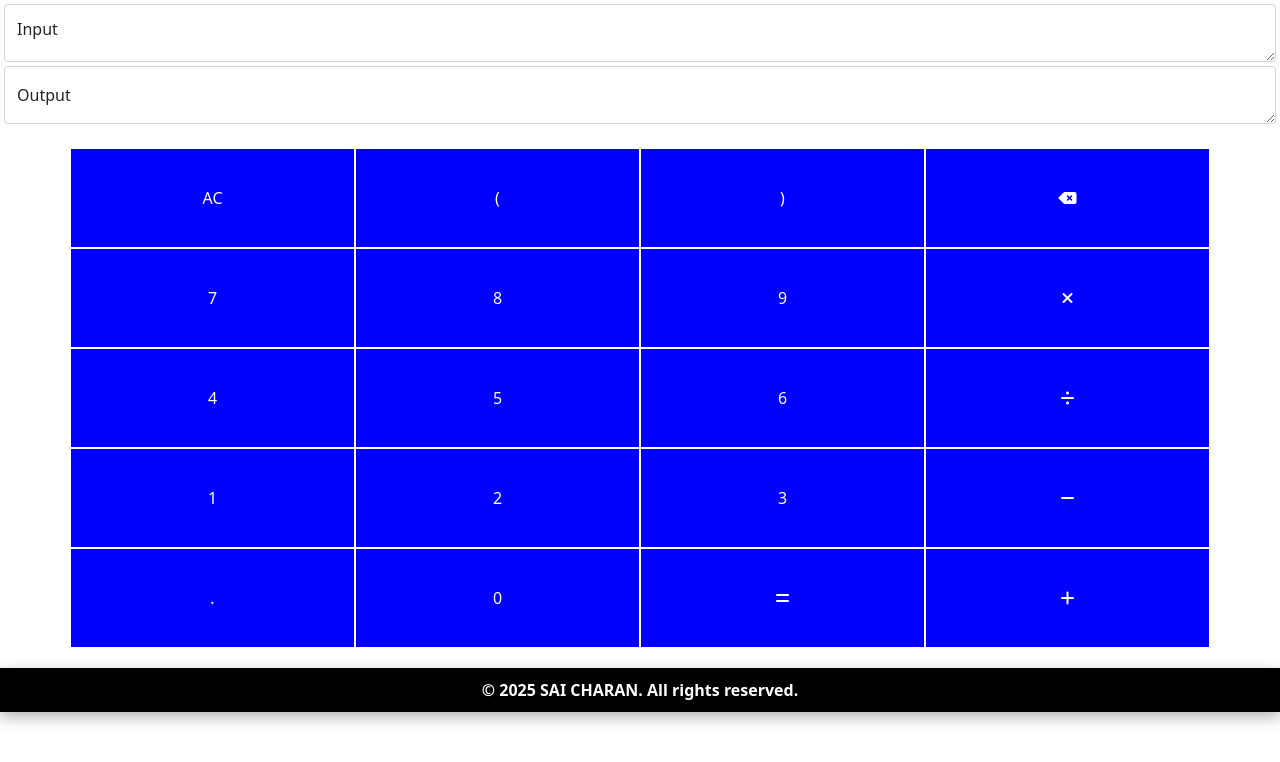
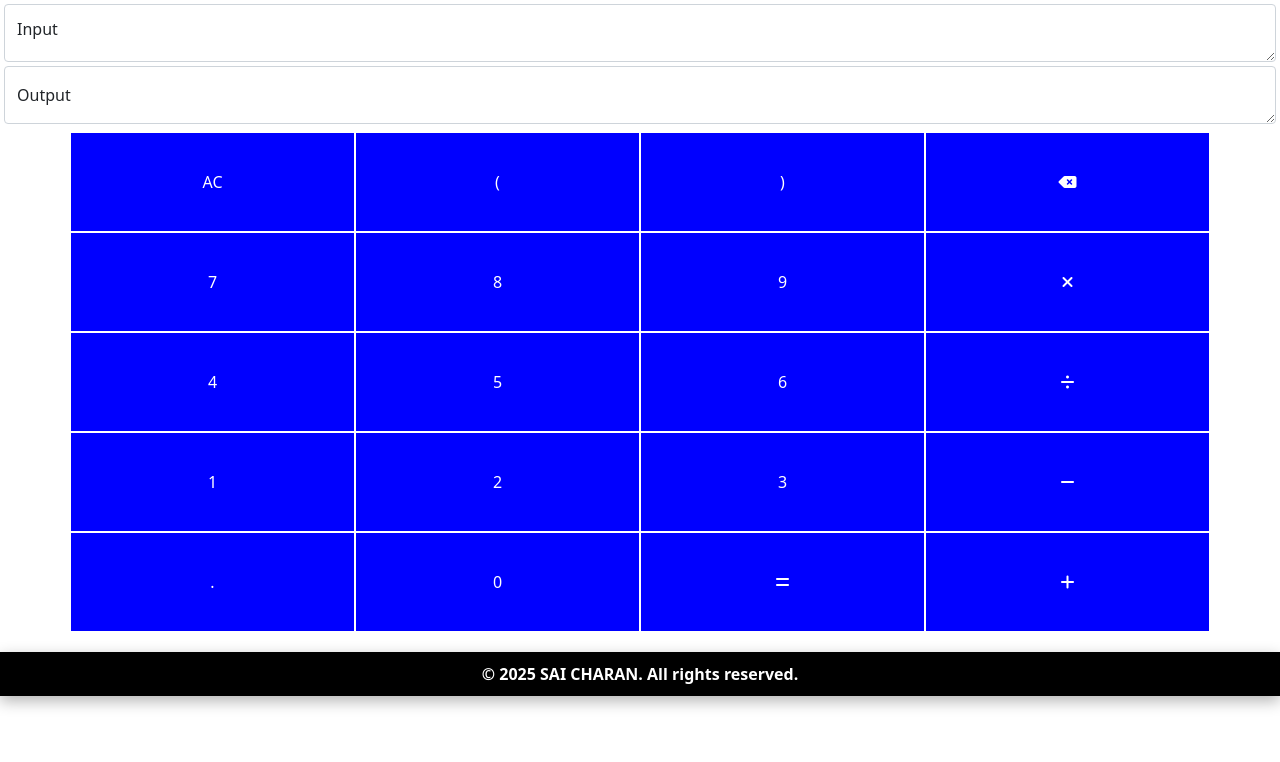
Before and after one commit to saicharan1100/Calculator, a plain HTML site: page index.html in a window 1280 px wide. Drawn offline with nearby package versions, Linux system fonts and the light colour scheme.

Commit message:
minor change

```diff
--- a/calc.js
+++ b/calc.js
@@ -41,6 +41,7 @@ document.getElementById('floatingTextarea').innerHTML=str;
       document.getElementById('opt').innerHTML= a+result;
       }
       catch(error){
+         alert("Invalid input");
          document.getElementById('opt').innerHTML= "Invalid input";
 
       }
--- a/index.html
+++ b/index.html
@@ -27,7 +27,7 @@
 
 
 
-  <div class="container mt-4">
+  <div class="container mt-2">
     <div class="row">
       <div class="col" onclick="alclr()">AC</div>
       <div class="col" onclick="display( '(' )">(</div>
```
